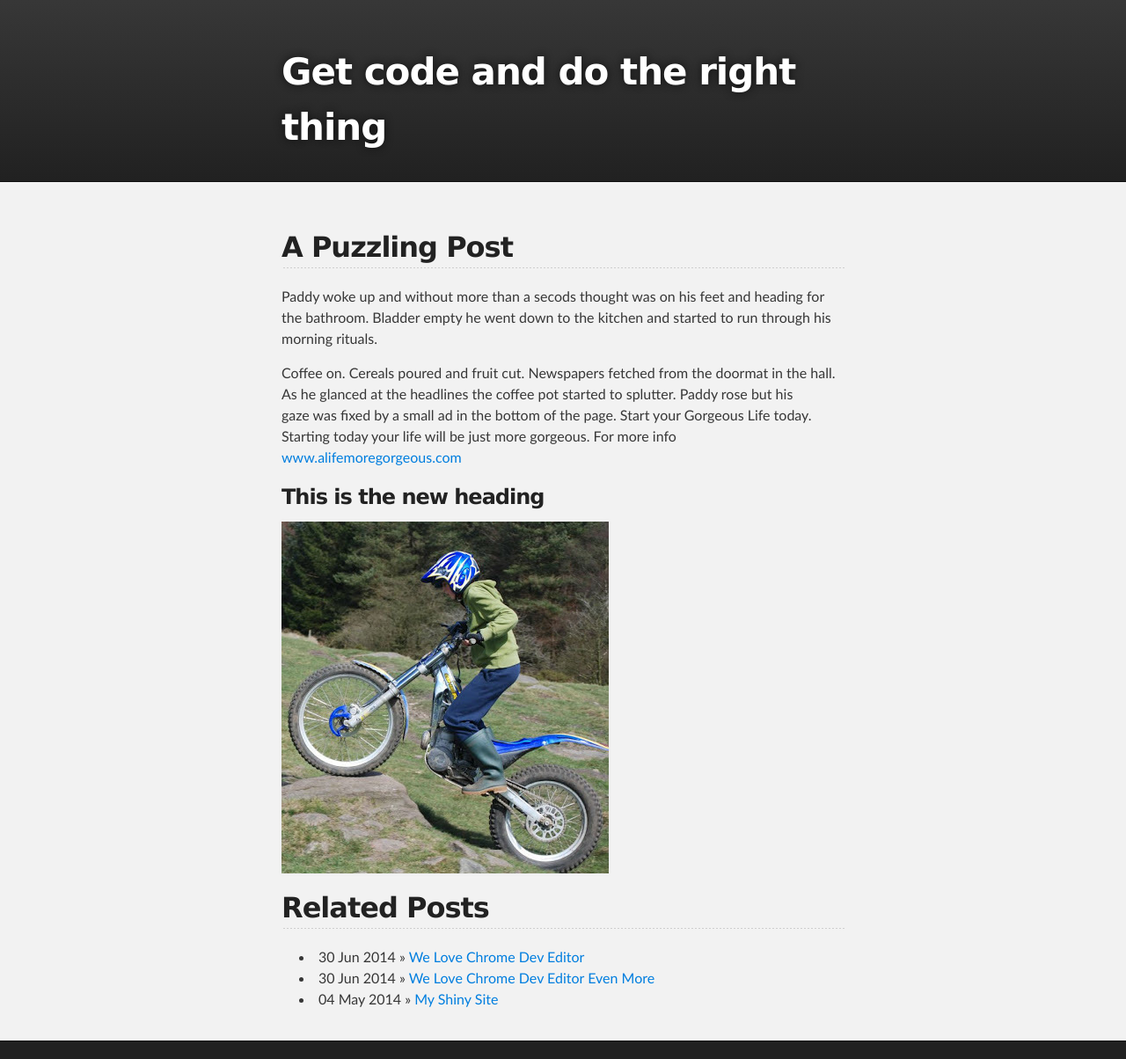
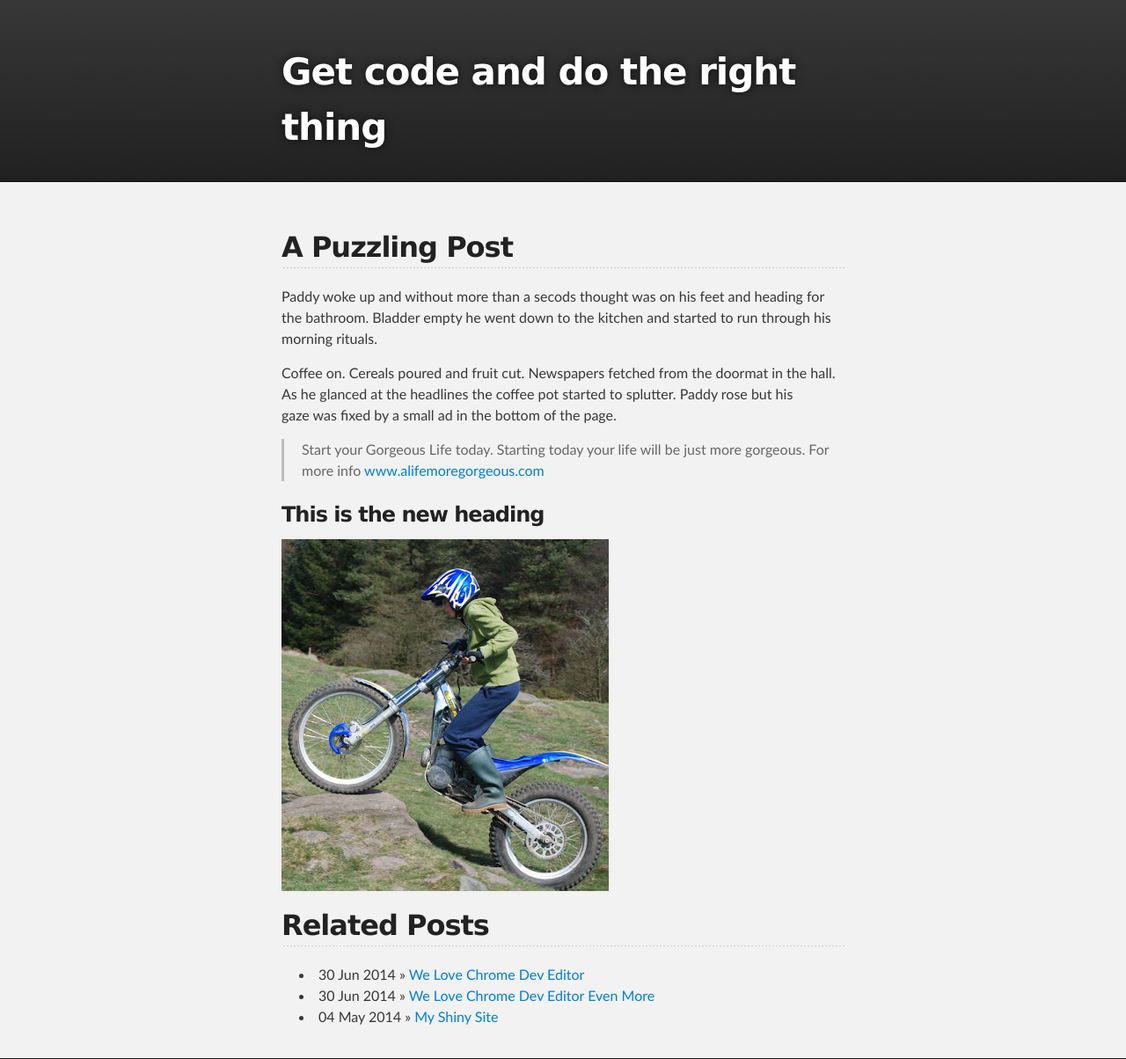
Before and after one commit to dindigit/dindigit.github.io, a Jekyll site: the page built from _posts/2014-05-04-paddy-gorgeous.md, in a window 1280 px wide. Shown: the whole page at 88% size. Built offline with Jekyll 4.4.1, drawn with Linux system fonts in a browser that asks for light colours.

```diff
--- a/_posts/2014-05-04-paddy-gorgeous.md
+++ b/_posts/2014-05-04-paddy-gorgeous.md
@@ -9,7 +9,7 @@ published: true
 Paddy woke up and without more than a secods thought was on his feet and heading for the bathroom. Bladder empty he went down to the kitchen and started to run through his morning rituals.
 
 Coffee on. Cereals poured and fruit cut. Newspapers fetched from the doormat in the hall. As he glanced at the headlines the coffee pot started to splutter. Paddy rose but his gaze&nbsp;was fixed by a small ad in the bottom of the page.
-Start your Gorgeous Life today. Starting today your life will be just more gorgeous. For more info [www.alifemoregorgeous.com](www.alifemoregorgeous.com)
+> Start your Gorgeous Life today. Starting today your life will be just more gorgeous. For more info [www.alifemoregorgeous.com](www.alifemoregorgeous.com)
 
 ### This is the new heading
 
```
